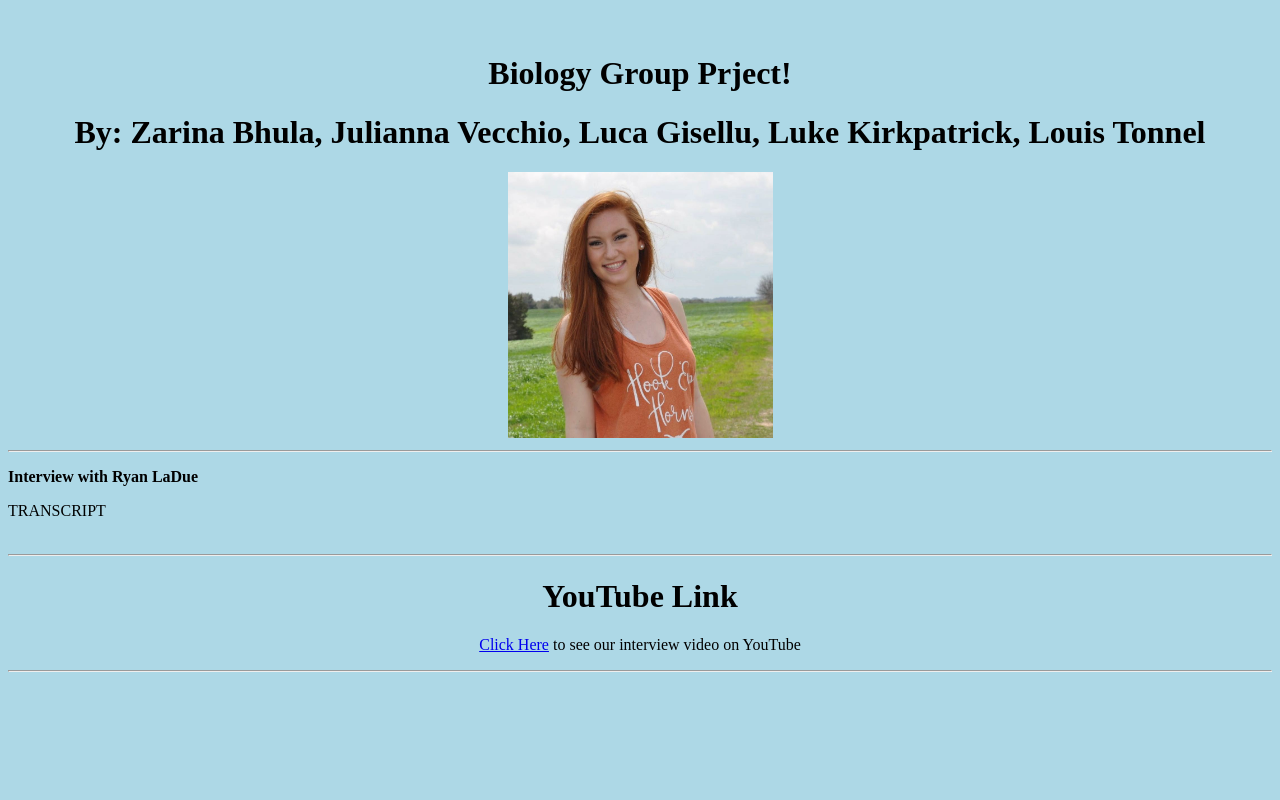
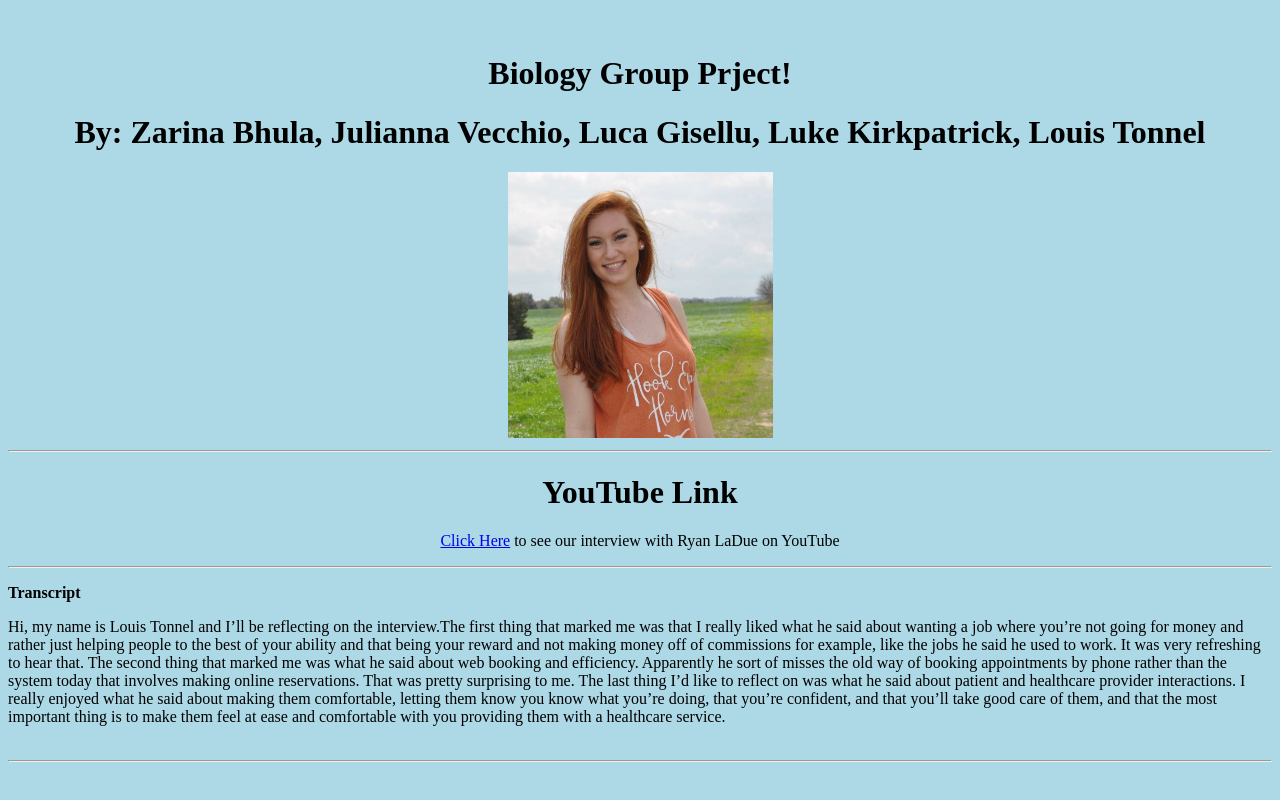
Before and after one commit to jmvecchio/jmvecchio.github.io, a plain HTML site: page index.html in a window 1280 px wide. Drawn offline with Linux system fonts and the light colour scheme.

Commit message:
Update index.html

```diff
--- a/index.html
+++ b/index.html
@@ -5,11 +5,12 @@
 <h1 style="text-align: center;">By: Zarina Bhula, Julianna Vecchio, Luca Gisellu, Luke Kirkpatrick, Louis Tonnel</h1>
 <center><img src="IMG_6371.JPG" width="265" height="266" align="BOTTOM" /></center><hr />
 <body bgcolor = "LightBlue">
-<p><strong>Interview with Ryan LaDue</strong></p>
-<p>TRANSCRIPT<br /><br /></p>
+<h1 style="text-align: center;">YouTube Link</h1>
+<p style="text-align: center;"><a href="https://www.webkinz.com/">Click Here</a> to see our interview with Ryan LaDue on YouTube </p>
 </body>
 <hr />
-<h1 style="text-align: center;">YouTube Link</h1>
-<p style="text-align: center;"><a href="https://www.webkinz.com/">Click Here</a> to see our interview video on YouTube </p>
+<p><strong>Transcript</strong></p>
+<p>Hi, my name is Louis Tonnel and I’ll be reflecting on the interview.The first thing that marked me was that I really liked what he said about wanting a job where you’re not going for money and rather just helping people to the best of your ability and that being your reward and not making money off of commissions for example, like the jobs he said he used to work. It was very refreshing to hear that. The second thing that marked me was what he said about web booking and efficiency. Apparently he sort of misses the old way of booking appointments by phone rather than the system today that involves making online reservations. That was pretty surprising to me. The last thing I’d like to reflect on was what he said about patient and healthcare provider interactions. I really enjoyed what he said about making them comfortable, letting them know you know what you’re doing, that you’re confident, and that you’ll take good care of them, and that the most important thing is to make them feel at ease and comfortable with you providing them with a healthcare service.
+<br /><br /></p>
 </body>
 <hr />
```
